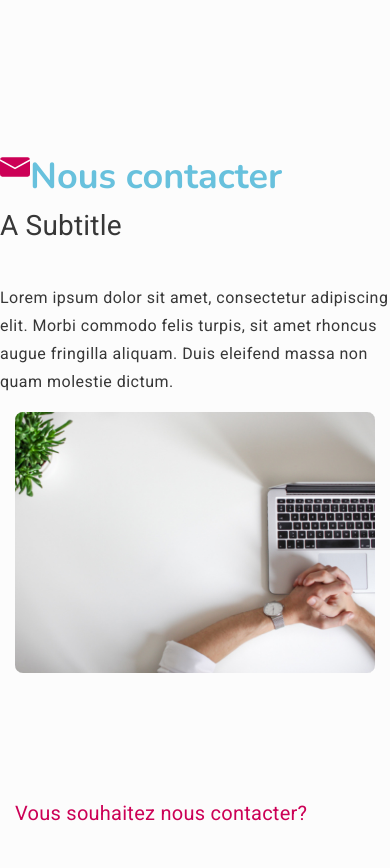
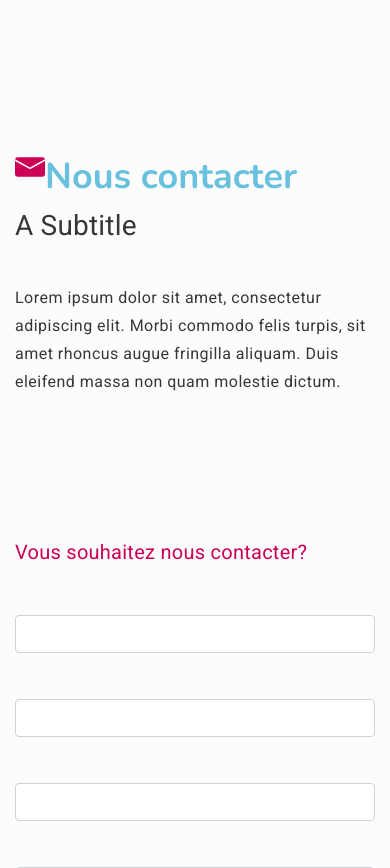
Before and after one commit to Delphine-C/Formation_projet5, a Symfony app: template templates/contact.html.twig in a window 390 px wide. Shown: the part 94-962 px from the top of the page. Run offline with Twig, Linux system fonts and the light colour scheme; the template is opened without the code that fills it, so the values that code supplies are empty; form fields are guessed from the names that the template uses; some libraries are stand-ins or nearby versions; grey boxes are pictures that could not be loaded.

Commit message:
Margin in contact mobile page

```diff
--- a/templates/contact.html.twig
+++ b/templates/contact.html.twig
@@ -5,7 +5,7 @@
 {% block body %}
     <div class="container-fluid page-content">
         <header>
-            <div class="row justify-content-around">
+            <div class="row justify-content-around margin-auto">
                 <div class="col-xs-12 col-lg-5 justify-content-around">
                     <div class="row col-xs-6">
                         <img src="{{ asset('images/logoH1/nous_contacter.svg') }}" class="h1">
@@ -20,7 +20,7 @@
                             dictum.</p>
                     </div>
                 </div>
-                <div class="col-lg-5 d-sm-none d-lg-block">
+                <div class="col-lg-5 d-none d-lg-block">
                     <img src="{{ asset('images/home-intro.jpg') }}" class="img-fluid img-round">
                 </div>
             </div>
```
